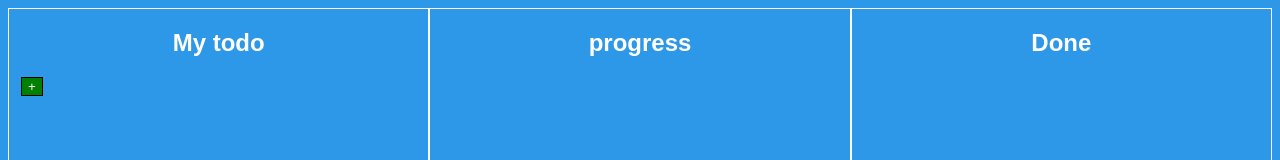
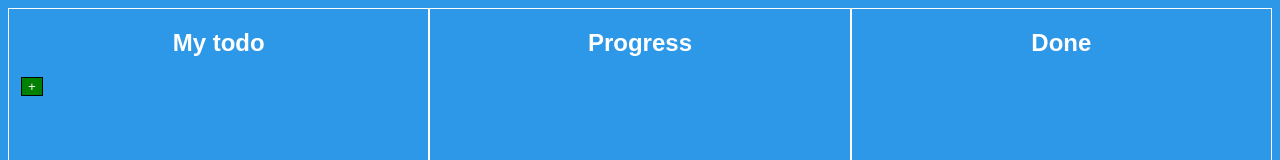
Before and after one commit to Ram-Ram007/Drello_app-main, a React (Vite) app in the folder app/: page / in a window 1280 px wide. Shown: the top 160 px of the page. Built offline with nearby package versions, Linux system fonts and the light colour scheme.

Commit message:
final commit

```diff
--- a/app/src/App.jsx
+++ b/app/src/App.jsx
@@ -83,7 +83,7 @@ function App() {
         />
       </div>
       <div className="progess">
-        <h2>progress</h2>
+        <h2>Progress</h2>
       </div>
       <div className="done">
         <h2>Done</h2>
--- a/app/src/components/Card.jsx
+++ b/app/src/components/Card.jsx
@@ -15,6 +15,7 @@ function Card({ addTodo, edited, tasks, deleteCard }) {
       <button onClick={addCard} className="add">+</button>
       <div >
         {tasks.map((todo, id) => (
+
           <div key={todo.id} draggable className="total-card">
             <div className="button-div">
             <button onClick={() => deleteCard(todo.id)} className="button" >X</button>
```
